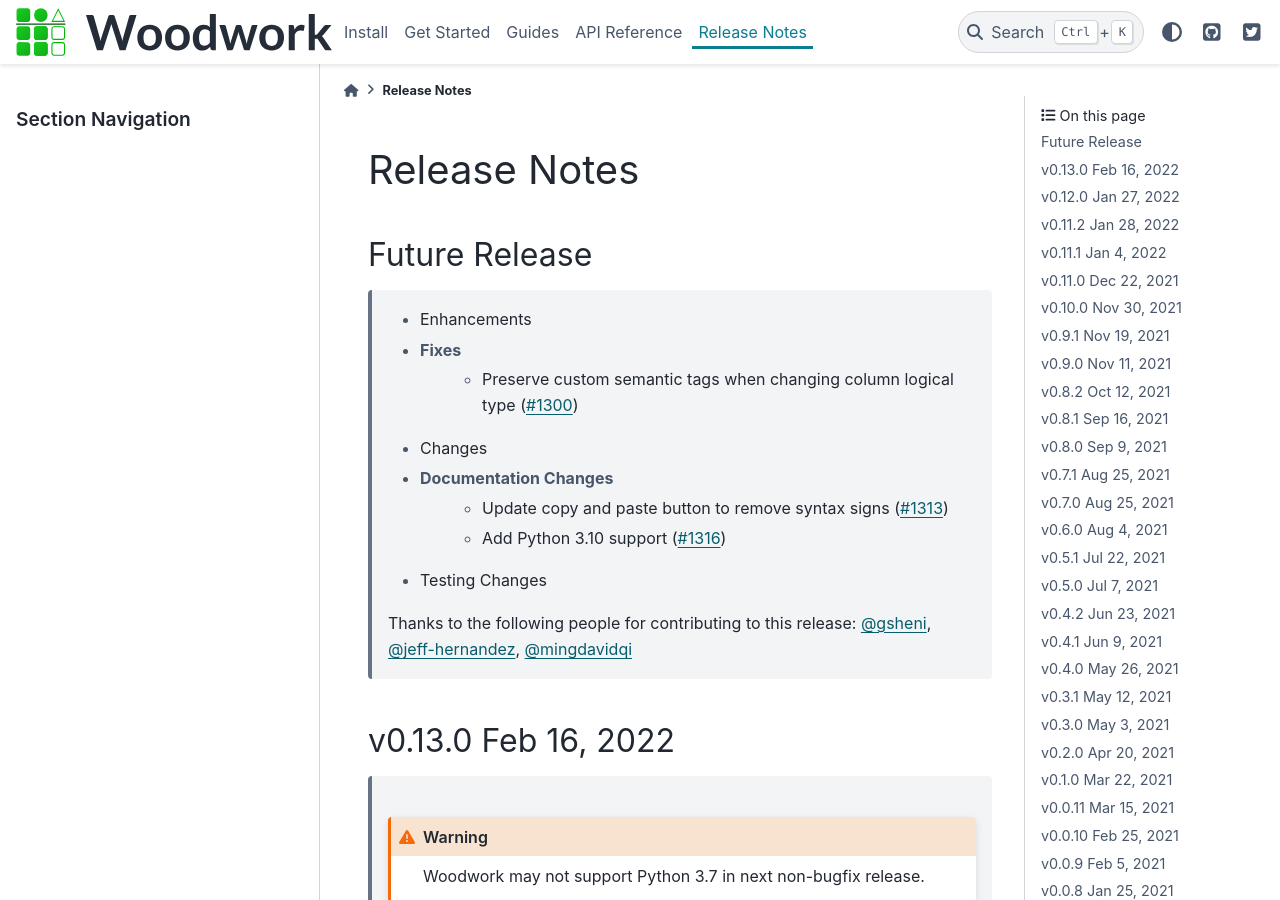
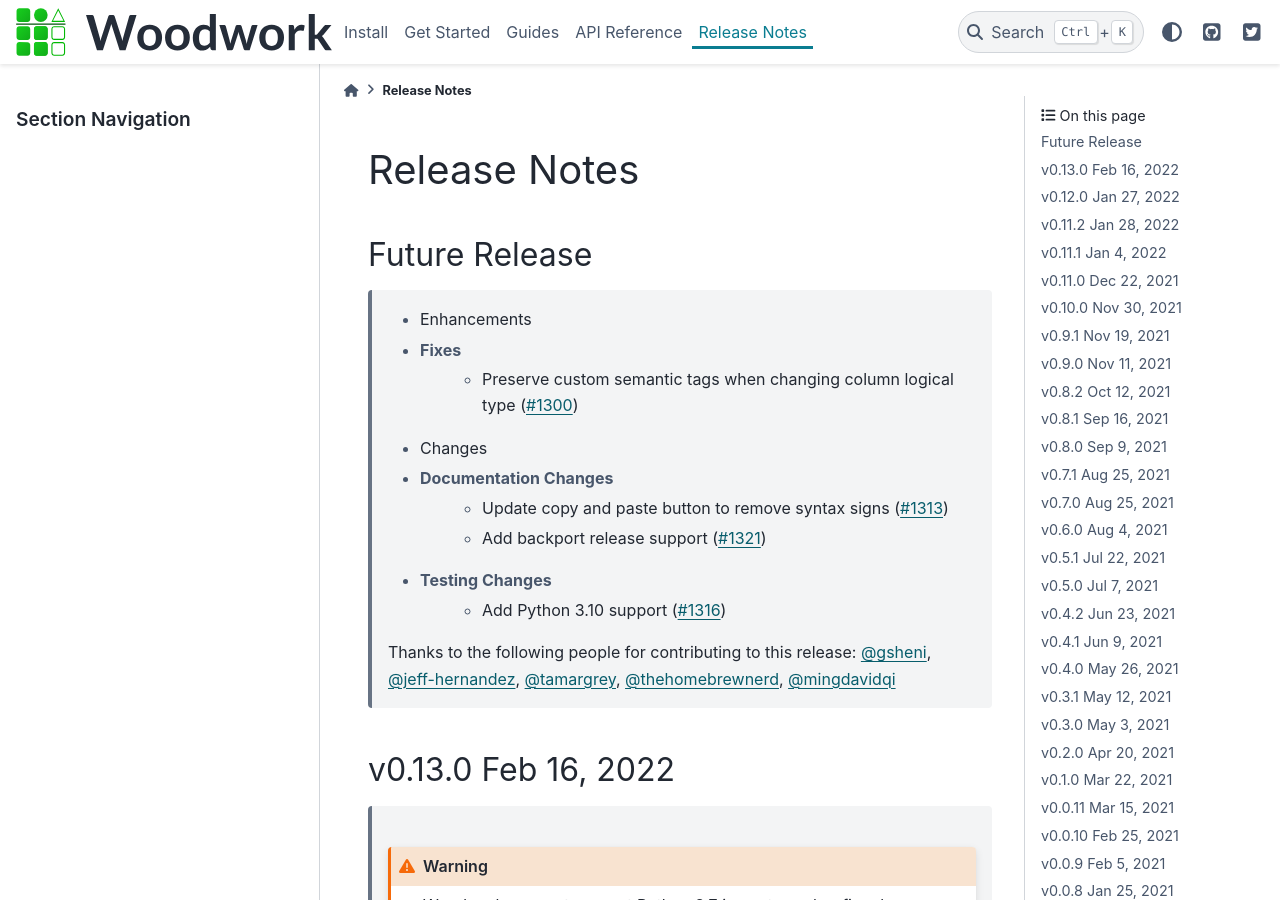
Before and after one commit to alteryx/woodwork, a Sphinx documentation site: the page built from docs/source/release_notes.rst, in a window 1280 px wide and 900 px high. Built offline with Sphinx 7.4.7 and the PyData theme 0.15.4, drawn with Linux system fonts in a browser that asks for light colours; comment, search, counter and statistics services are not loaded.

```diff
--- a/docs/source/release_notes.rst
+++ b/docs/source/release_notes.rst
@@ -11,11 +11,12 @@ Future Release
     * Changes
     * Documentation Changes
         * Update copy and paste button to remove syntax signs (:pr:`1313`)
+        * Add backport release support (:pr:`1321`)
+    * Testing Changes
         * Add Python 3.10 support (:pr:`1316`)
-    * Testing Changes
 
     Thanks to the following people for contributing to this release:
-    :user:`gsheni`, :user:`jeff-hernandez`, :user:`mingdavidqi`
+    :user:`gsheni`, :user:`jeff-hernandez`, :user:`tamargrey`, :user:`thehomebrewnerd`, :user:`mingdavidqi`
 
 v0.13.0 Feb 16, 2022
 ====================
--- a/setup.py
+++ b/setup.py
@@ -21,6 +21,10 @@ setup(
     version="0.13.0",
     description="a two-dimensional data object with labeled axes and typing information",
     url="https://github.com/alteryx/woodwork/",
+    project_urls={
+        "Documentation": "https://woodwork.alteryx.com",
+        "Source": "https://github.com/alteryx/woodwork",
+    },
     classifiers=[
         "Development Status :: 3 - Alpha",
         "Intended Audience :: Developers",
```
Also changed, not shown: 1 other file.
